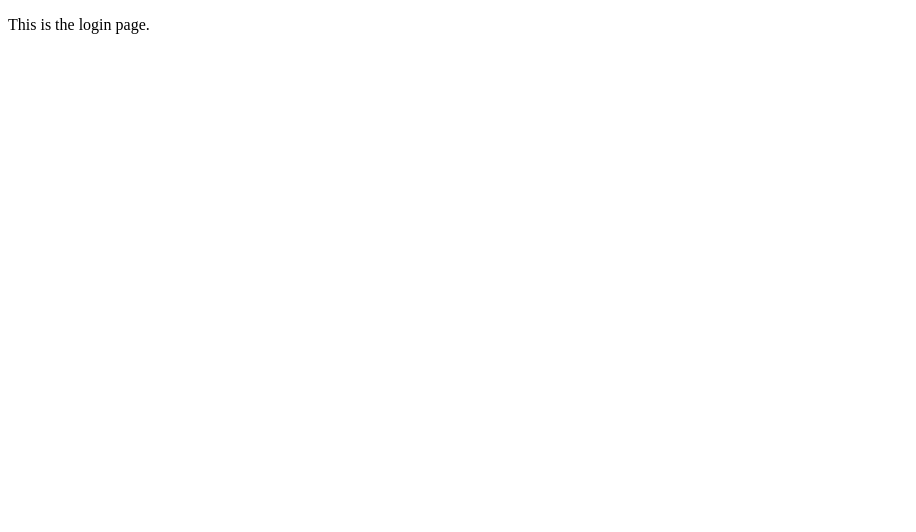
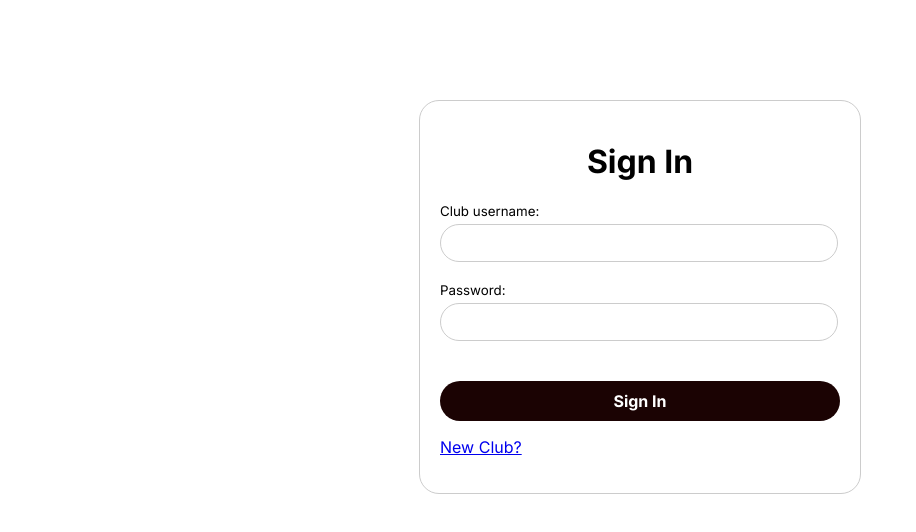
Before and after one commit to almightyprogrammer/esd-project-backend, a Vue app in the folder frontend/: page /login in a window 1280 px wide. Shown: the top 532 px of the page, without its empty margins (0-916 px from the left). Built offline with nearby package versions, Linux system fonts and the light colour scheme.

Commit message:
Login Page visual display. No interaction/reaction implemented yet

```diff
--- a/frontend/index.html
+++ b/frontend/index.html
@@ -5,6 +5,7 @@
     <link rel="icon" type="image/svg+xml" href="/vite.svg" />
     <meta name="viewport" content="width=device-width, initial-scale=1.0" />
     <title>ESD Rental Platform</title>
+    <link href="https://fonts.googleapis.com/css2?family=Inter:wght@400;500;600;700&display=swap" rel="stylesheet">
   </head>
   <body>
     <div id="app"></div>
--- a/frontend/src/views/LoginPage.vue
+++ b/frontend/src/views/LoginPage.vue
@@ -1,3 +1,90 @@
 <template>
-    <p>This is the login page.</p>
+
+    <div class="login-page">
+        <h1>Sign In</h1>
+        <!-- <form @submit.prevent="handleLogin"> -->
+        <form>
+            <div>
+                <label for="username">Club username:</label>
+                <!-- <input type="text" id="username" v-model="username" required /> -->
+                <input type="text" id="username" required />
+            </div>
+            <div>
+                <label for="password">Password:</label>
+                <!-- <input type="password" id="password" v-model="password" required /> -->
+                <input type="password" id="password" required />
+            </div>
+            <button type="submit">Sign In</button>
+            <!-- New club -->
+            <div>
+                <p><a href="mailto:esd.uoa@gmail.com">New Club?</a></p>
+            </div>
+        </form>
+        <!-- <p v-if="errorMessage" class="error">{{ errorMessage }}</p> -->
+    </div>
+
 </template>
+
+<script>
+export default {
+    name: 'LoginPage',
+    data() {
+        return {
+            username: '',
+            password: '',
+            errorMessage: ''
+        };
+    },
+    methods: {
+        handleLogin() {
+            // Implement login logic here
+            // For example, send a request to the backend API
+            console.log('Logging in with', this.username, this.password);
+        }
+    }
+};
+</script>
+
+<!-- Style -->
+<style scoped>
+    * {
+        font-family: 'Inter', sans-serif; /* Apply Inter font globally */
+        border-radius: 20px;
+    }
+    .login-page {
+        min-width: 200px;
+        max-width: 400px;
+        margin: 100px auto;
+        padding: 20px;
+        border: 1px solid #ccc;
+        background-color: #FFFFFF;
+    }
+    h1 {
+        text-align: center;
+    }
+    label {
+        display: block;
+        margin-bottom: 5px;
+        font-size: smaller;
+    }
+    input {
+        width: 95%;
+        padding: 8px;
+        font-size: medium;
+        margin-bottom: 20px;
+        border: 1px solid #ccc;
+    }
+    button {
+        width: 100%;
+        padding: 10px;
+        background-color: #1B0303;
+        color: white;
+        font-size: 16px;
+        font-weight: bold;
+        border: none;
+        margin-top: 20px;
+    }
+    button:hover {
+        background-color: #1B0303;
+    }
+</style>
```
